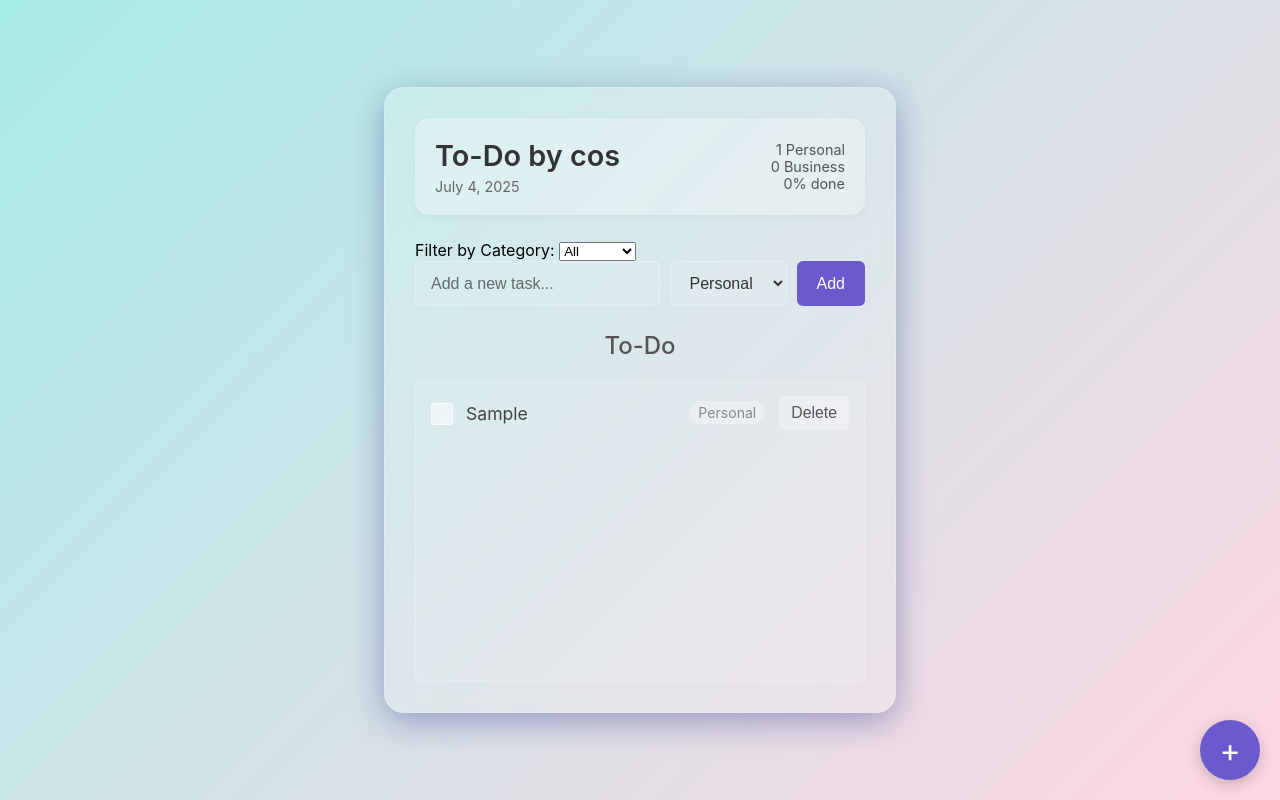
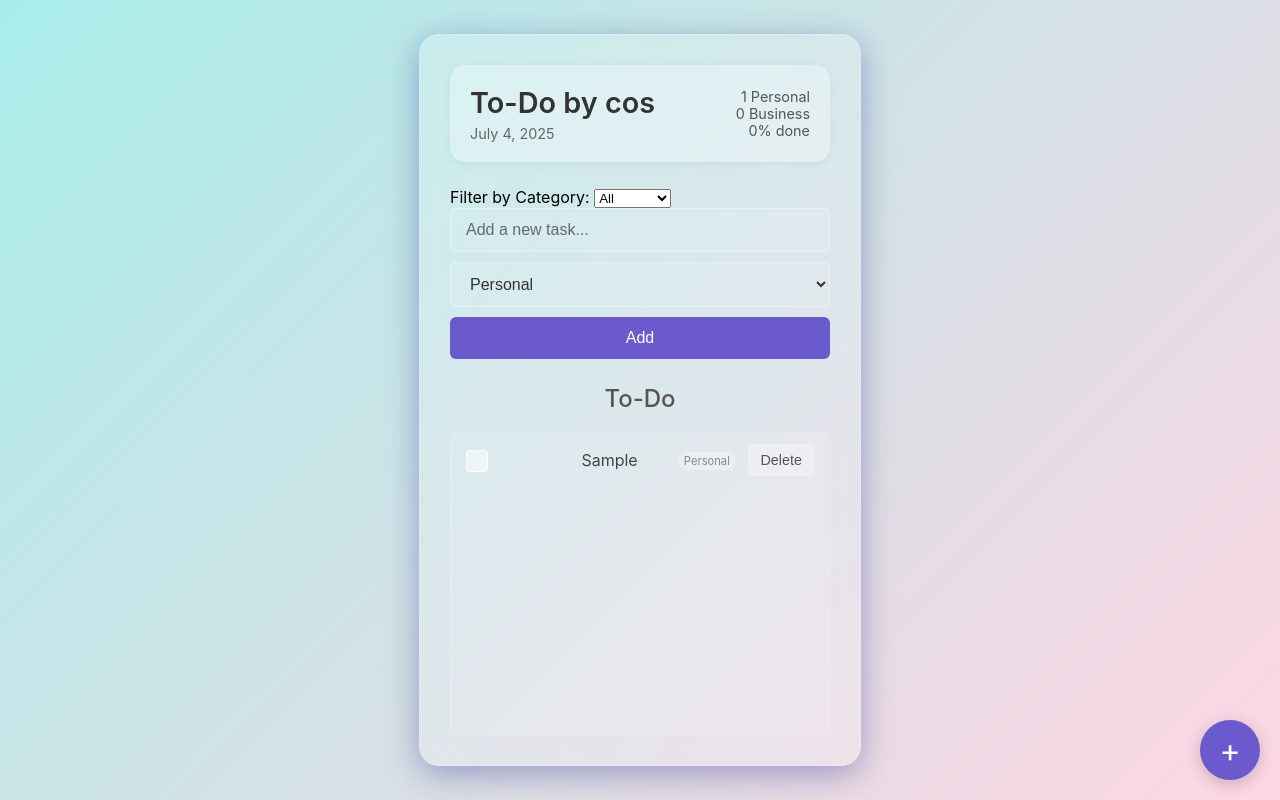
Before and after one commit to cosmoscosmoscosmos/todo, a plain HTML site: page index.html in a window 1280 px wide. Both pictures are taken after typing "Sample" into the empty fields and a click on the button "Add". Drawn offline with Linux system fonts and the light colour scheme.

Commit message:
Add files via upload

```diff
--- a/style.css
+++ b/style.css
@@ -46,7 +46,7 @@ body {
     backdrop-filter: blur(10px); /* 블러 효과 */
     -webkit-backdrop-filter: blur(10px); /* Safari 지원 */
     border: 1px solid rgba(255, 255, 255, 0.18); /* 얇은 테두리 */
-    max-width: 450px; /* 모바일 화면에 더 적합한 최대 너비 */
+    max-width: 380px; /* 모바일 화면에 더 적합한 최대 너비 */
     width: 90%; /* 화면 너비의 90% 차지 */
     margin: 20px auto; /* 상하 여백 및 좌우 중앙 정렬 */
     display: flex;
@@ -95,6 +95,7 @@ h1 {
 
 .input-area {
     display: flex;
+    flex-wrap: wrap; /* 공간 부족 시 다음 줄로 넘어가도록 */
     margin-bottom: 25px;
 }
 
@@ -108,6 +109,8 @@ h1 {
     background: rgba(255, 255, 255, 0.1); /* 반투명 배경 */
     color: #333;
     transition: border-color 0.2s ease;
+    width: 100%; /* 모바일에서 전체 너비 */
+    margin-bottom: 10px; /* 아래 여백 */
 }
 
 #taskInput::placeholder {
@@ -126,8 +129,10 @@ h1 {
     outline: none;
     background: rgba(255, 255, 255, 0.1);
     color: #333;
-    margin-left: 10px;
+    margin-left: 0; /* 모바일에서 마진 제거 */
+    margin-bottom: 10px; /* 아래 여백 */
     cursor: pointer;
+    width: 100%; /* 모바일에서 전체 너비 */
 }
 
 #taskCategory:focus {
@@ -141,9 +146,10 @@ h1 {
     border: none;
     border-radius: 6px;
     cursor: pointer;
-    margin-left: 10px;
+    margin-left: 0; /* 모바일에서 마진 제거 */
     font-size: 1em;
     transition: background-color 0.2s ease;
+    width: 100%; /* 모바일에서 전체 너비 */
 }
 
 #addButton:hover {
@@ -188,28 +194,28 @@ ul {
 
 li {
     background: none;
-    padding: 15px;
+    padding: 10px 15px; /* 모바일에서 패딩 줄임 */
     border-bottom: 1px solid rgba(255, 255, 255, 0.1); /* 얇은 구분선 */
     display: flex;
     align-items: center; /* 체크박스와 텍스트 정렬 */
     justify-content: space-between; /* 요소들 사이에 공간 균등 배분 */
     color: #444;
-    font-size: 1.1em;
+    font-size: 1em; /* 모바일에서 폰트 크기 줄임 */
 }
 
-.task-content {
+.task-text {
     flex-grow: 1; /* 텍스트가 공간을 최대한 차지하도록 */
     margin-right: 10px; /* 카테고리와의 간격 */
 }
 
 .task-category {
-    font-size: 0.8em;
+    font-size: 0.7em; /* 모바일에서 폰트 크기 줄임 */
     color: #888; /* 연한 회색 */
     background-color: rgba(255, 255, 255, 0.3);
-    padding: 3px 8px;
+    padding: 2px 6px; /* 모바일에서 패딩 줄임 */
     border-radius: 10px;
-    margin-left: 0; /* 기존 마진 제거 */
-    margin-right: 10px; /* 삭제 버튼과의 간격 */
+    margin-left: 0;
+    margin-right: 8px; /* 삭제 버튼과의 간격 */
 }
 
 li:first-child {
```
